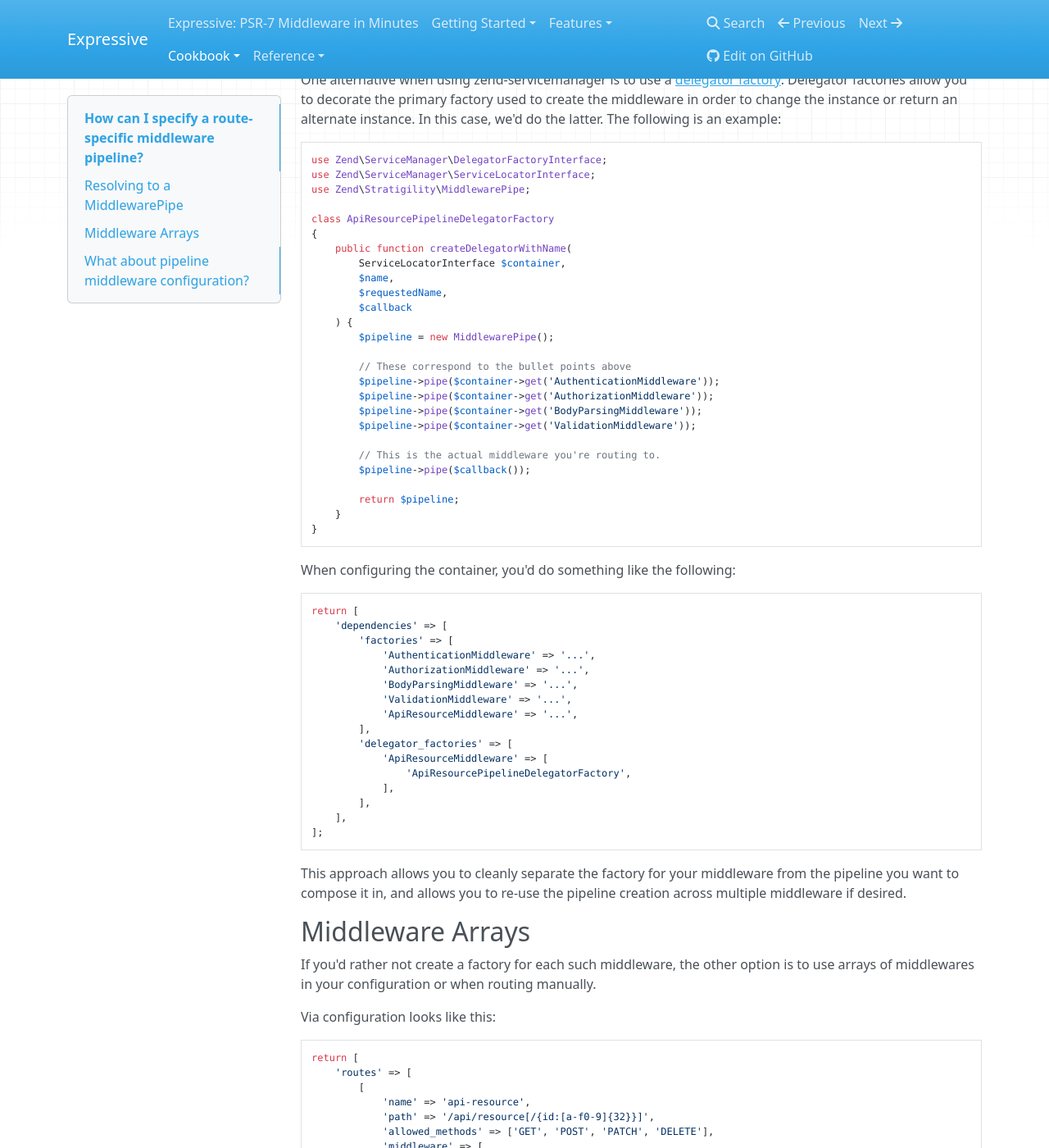
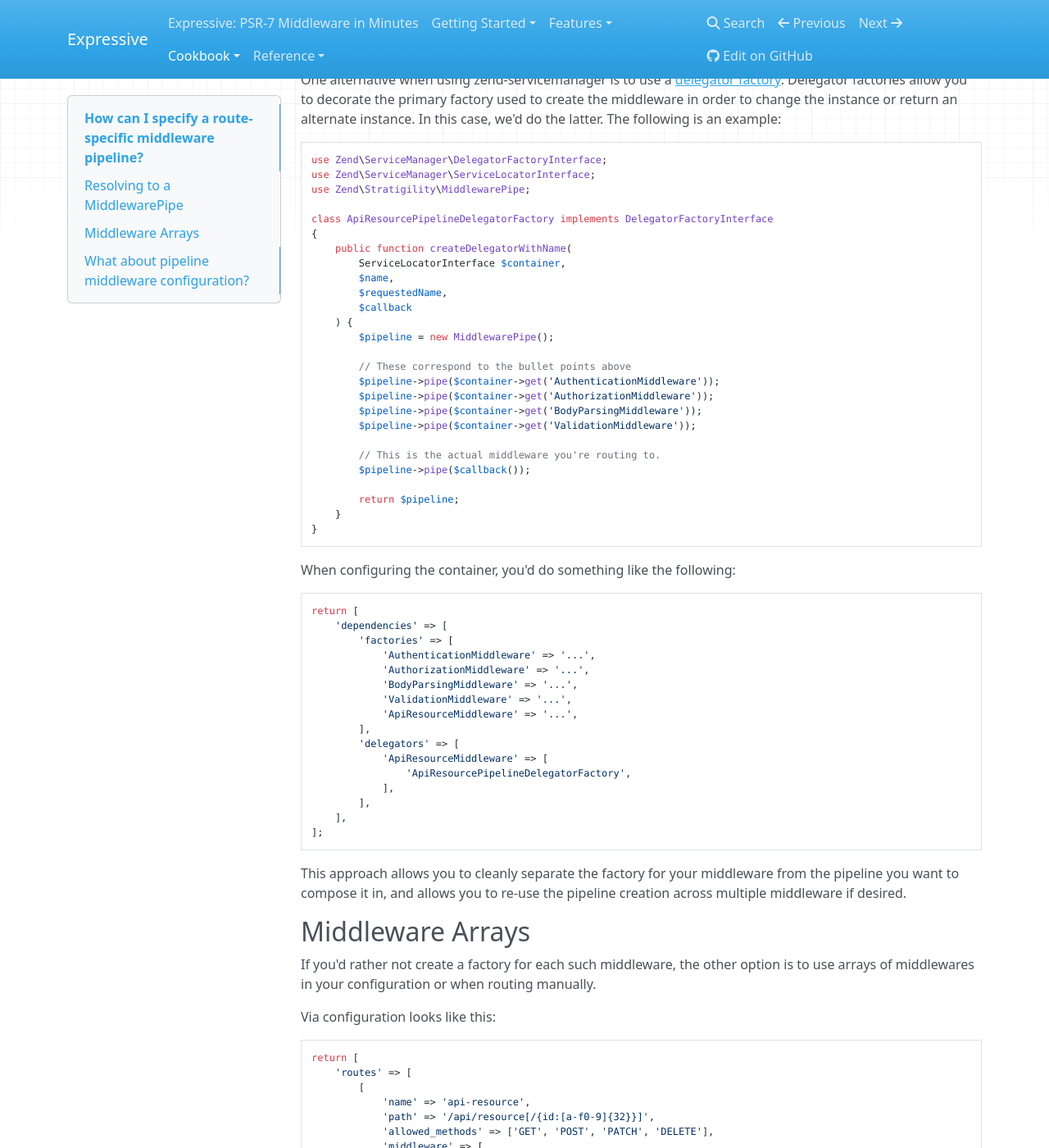
Before and after one commit to zendframework/zend-expressive, an MkDocs documentation site: the page built from doc/book/cookbook/route-specific-pipeline.md, in a window 1280 px wide and 1400 px high, scrolled down 1126 px. Shown: the whole window at 82% size. Built offline with MkDocs 1.6.1, drawn with Linux system fonts in a browser that asks for light colours; nearby versions of some CDN libraries; old or Windows-style settings are respelled for this version of MkDocs.

Commit message:
fix delegators config key and implement DelegatorFactoryInterface

```diff
--- a/doc/book/cookbook/route-specific-pipeline.md
+++ b/doc/book/cookbook/route-specific-pipeline.md
@@ -62,7 +62,7 @@ use Zend\ServiceManager\DelegatorFactoryInterface;
 use Zend\ServiceManager\ServiceLocatorInterface;
 use Zend\Stratigility\MiddlewarePipe;
 
-class ApiResourcePipelineDelegatorFactory
+class ApiResourcePipelineDelegatorFactory implements DelegatorFactoryInterface
 {
     public function createDelegatorWithName(
         ServiceLocatorInterface $container,
@@ -98,7 +98,7 @@ return [
             'ValidationMiddleware' => '...',
             'ApiResourceMiddleware' => '...',
         ],
-        'delegator_factories' => [
+        'delegators' => [
             'ApiResourceMiddleware' => [
                 'ApiResourcePipelineDelegatorFactory',
             ],
```
